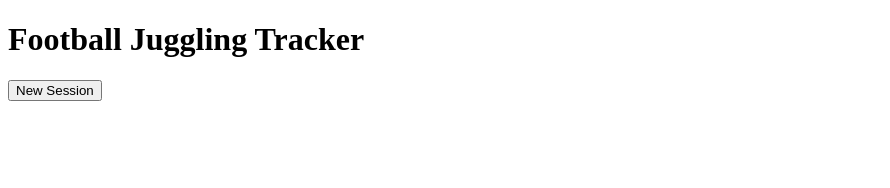
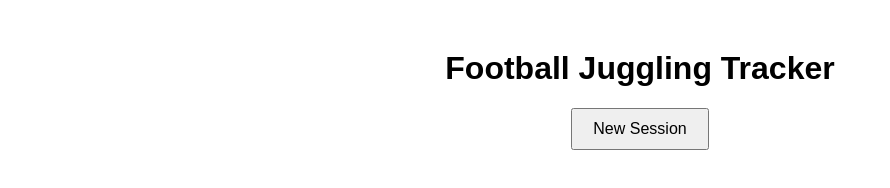
Before and after one commit to Vaiieyd/juggling-tracker, a plain HTML site: page index.html in a window 1280 px wide. Shown: the whole page, without its empty margins (0-890 px from the left). Drawn offline with Linux system fonts and the light colour scheme.

Commit message:
Update index.html

```diff
--- a/index.html
+++ b/index.html
@@ -1,8 +1,20 @@
 <!DOCTYPE html>
 <html>
 <head>
-    <title>Juggling Tracker (JS)</title>
+    <title>⚽ Juggling Tracker</title>
+    <style>
+        body { font-family: Arial, sans-serif; text-align: center; margin-top: 50px; }
+        button { padding: 10px 20px; font-size: 16px; cursor: pointer; }
+    </style>
+</head>
+<body>
+    <h1>Football Juggling Tracker</h1>
+    <div id="stats"></div>
+    <!-- ✅ Correct: onclick="addSession()" -->
+    <button onclick="addSession()">New Session</button>
+
     <script>
+        // ✅ Ensure all functions are defined INSIDE the <script> tag
         function loadRecords() {
             const records = localStorage.getItem("jugglingRecords");
             return records ? JSON.parse(records) : { sessions: [], personalBest: 0 };
@@ -24,7 +36,7 @@
 
             if (juggles > records.personalBest) {
                 records.personalBest = juggles;
-                alert(?? New Personal Best! ${juggles} juggles! ??);
+                alert(🎉 New Personal Best! ${juggles} juggles! 🎉);
             }
             saveRecords(records);
             updateStats();
@@ -37,11 +49,9 @@
                 <p>Total Sessions: ${records.sessions.length}</p>
             `;
         }
+
+        // ✅ Initialize stats when the page loads
+        updateStats();
     </script>
-</head>
-<body onload="updateStats()">
-    <h1>Football Juggling Tracker</h1>
-    <div id="stats"></div>
-    <button onclick="addSession()">New Session</button>
 </body>
 </html>
```
